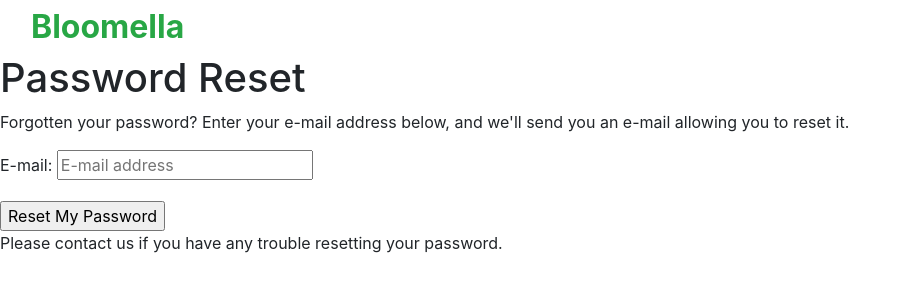
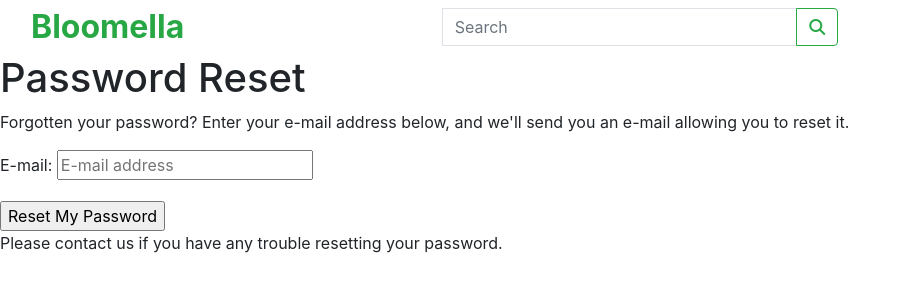
Before and after one commit to StanislavDitsan/Bloomella, a Django app: page /accounts/password/reset/ in a window 1280 px wide. Shown: the top 300 px of the page, without its empty margins (0-911 px from the left). Run offline with Django 3.2, Linux system fonts and the light colour scheme; some libraries are stand-ins or nearby versions.

Commit message:
Added search form to a header

```diff
--- a/templates/base.html
+++ b/templates/base.html
@@ -55,7 +55,7 @@
 </head>
 
 <body>
-
+    <!--Header-->
     <header class="container-fluid">
         <div class="row">
             <div class="col-12 col-lg-4 my-auto py-1 py-lg-0 text-center text-lg-left">
@@ -63,7 +63,22 @@
                     <h2 class="logo-font text-success my-0"><strong>Bloomella</strong></h2>
                 </a>
             </div>
-            <div class="col-12 col-lg-4 my-auto py-1 py-lg-0"></div>
+            <div class="col-12 col-lg-4 my-auto py-1 py-lg-0">
+                <form method="GET" action="">
+                    <div class="input-group w-100">
+                        <input class="form-control border border-black rounded-0" type="text" name="q"
+                            placeholder="Search">
+                        <div class="input-group-append">
+                            <button class="form-control btn btn-outline-success border-black rounded-1" type="submit"
+                                aria-label="Search">
+                                <span class="icon">
+                                    <i class="fas fa-search"></i>
+                                </span>
+                            </button>
+                        </div>
+                    </div>
+                </form>
+            </div>
             <div class="col-12 col-lg-4 my-auto py-1 py-lg-0"></div>
         </div>
     </header>
```
